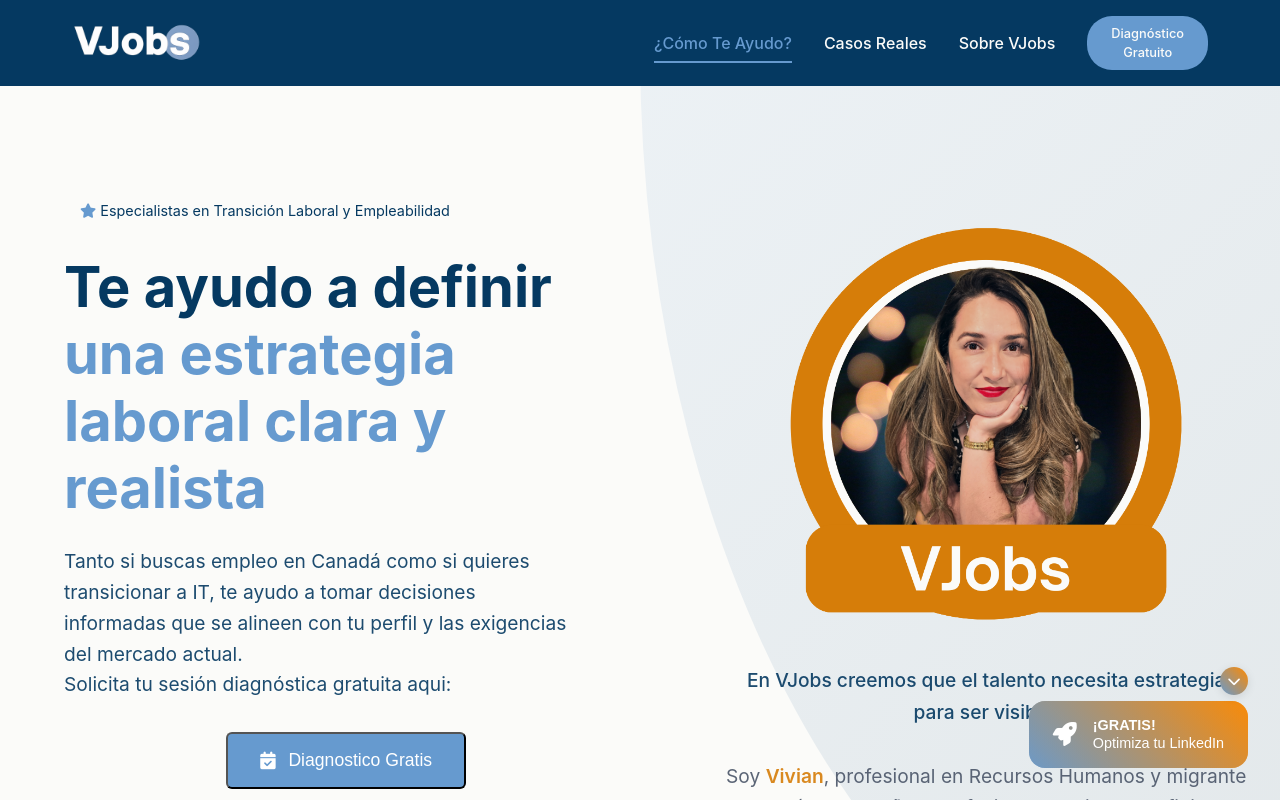
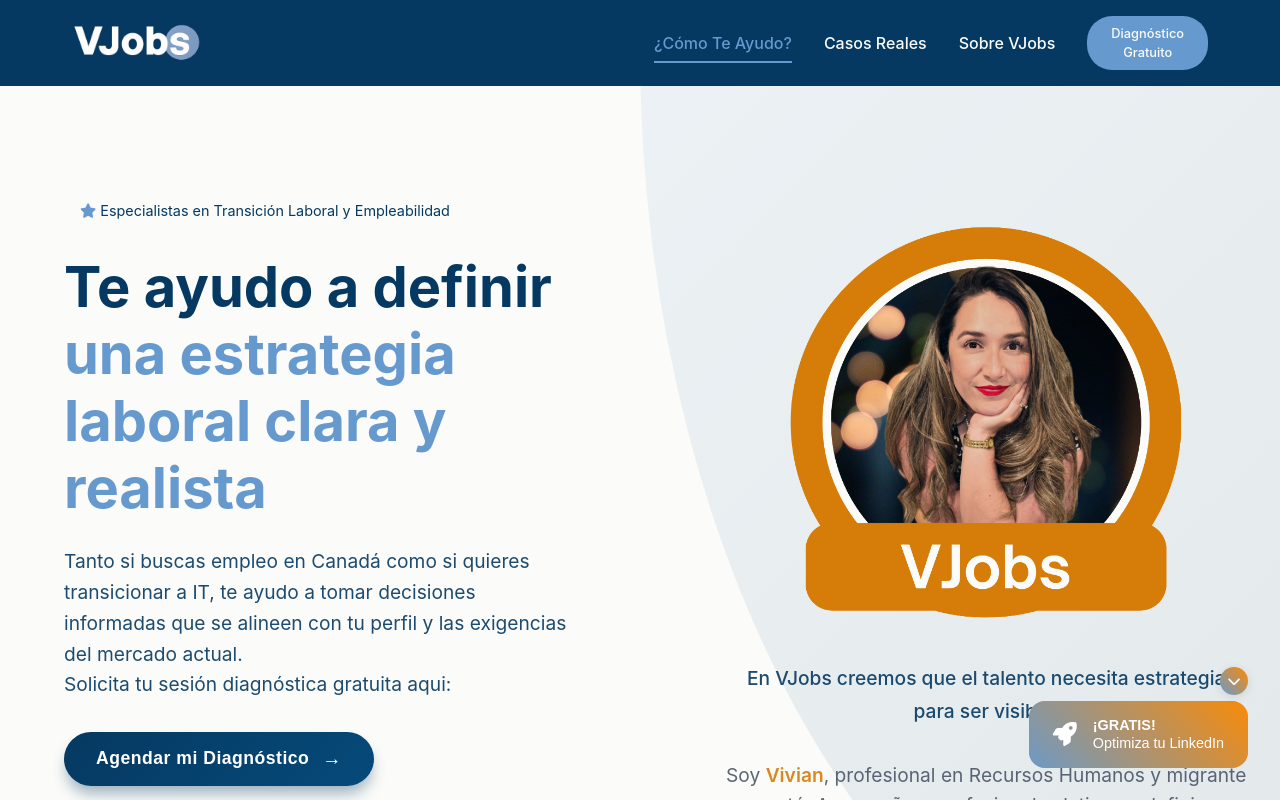
Before and after one commit to yuberalberto/vjobs-landing, a Vue app: page / in a window 1280 px wide. Shown: the top 800 px of the page. Built offline with nearby package versions, Linux system fonts and the light colour scheme.

Commit message:
feat: modernize CTA button with new design and left alignment

```diff
--- a/src/components/HeroSection.vue
+++ b/src/components/HeroSection.vue
@@ -12,8 +12,8 @@
 
         <div class="cta-section">
           <button @click="showModal = true" class="btn btn-primary btn-large btn-cta">
-            <i class="fas fa-calendar-check"></i>
-            Diagnostico Gratis
+            Agendar mi Diagnóstico
+            <span class="arrow-icon">→</span>
           </button>
           <p class="cta-subtext">Sin compromiso • Cupos limitados</p>
         </div>
@@ -266,30 +266,55 @@
 
 .cta-section {
   margin: 2rem 0;
+  text-align: left;
 }
 
 .btn-cta {
-  padding: 1.2rem 2rem;
+  padding: 1.2rem 2.5rem;
   font-size: 1.1rem;
+  font-weight: 600;
   width: auto;
   max-width: none;
   display: flex;
   align-items: center;
-  justify-content: center;
+  justify-content: flex-start;
   gap: 0.8rem;
-  transition: transform 0.2s ease;
-  margin: 0 auto;
+  transition: all 0.3s ease;
+  margin: 0;
+
+  /* Modern styling */
+  background: linear-gradient(135deg, var(--primary-color) 0%, #064a7a 100%);
+  color: white;
+  border: none;
+  border-radius: 50px;
+  letter-spacing: 0.5px;
+  box-shadow: 0 10px 15px -3px rgba(5, 57, 97, 0.4);
+
+  /* Arrow icon styling */
+  position: relative;
+  overflow: hidden;
+}
+
+.btn-cta .arrow-icon {
+  font-size: 1.2rem;
+  transition: transform 0.3s ease;
+  font-weight: bold;
 }
 
 .btn-cta:hover {
   transform: translateY(-2px);
+  box-shadow: 0 15px 20px -3px rgba(5, 57, 97, 0.5);
+}
+
+.btn-cta:hover .arrow-icon {
+  transform: translateX(3px);
 }
 
 .hero .cta-subtext {
   font-size: 0.9rem;
   color: #666;
   margin-top: 0.8rem;
-  text-align: center;
+  text-align: left;
 }
 
 .floating-card {
```
